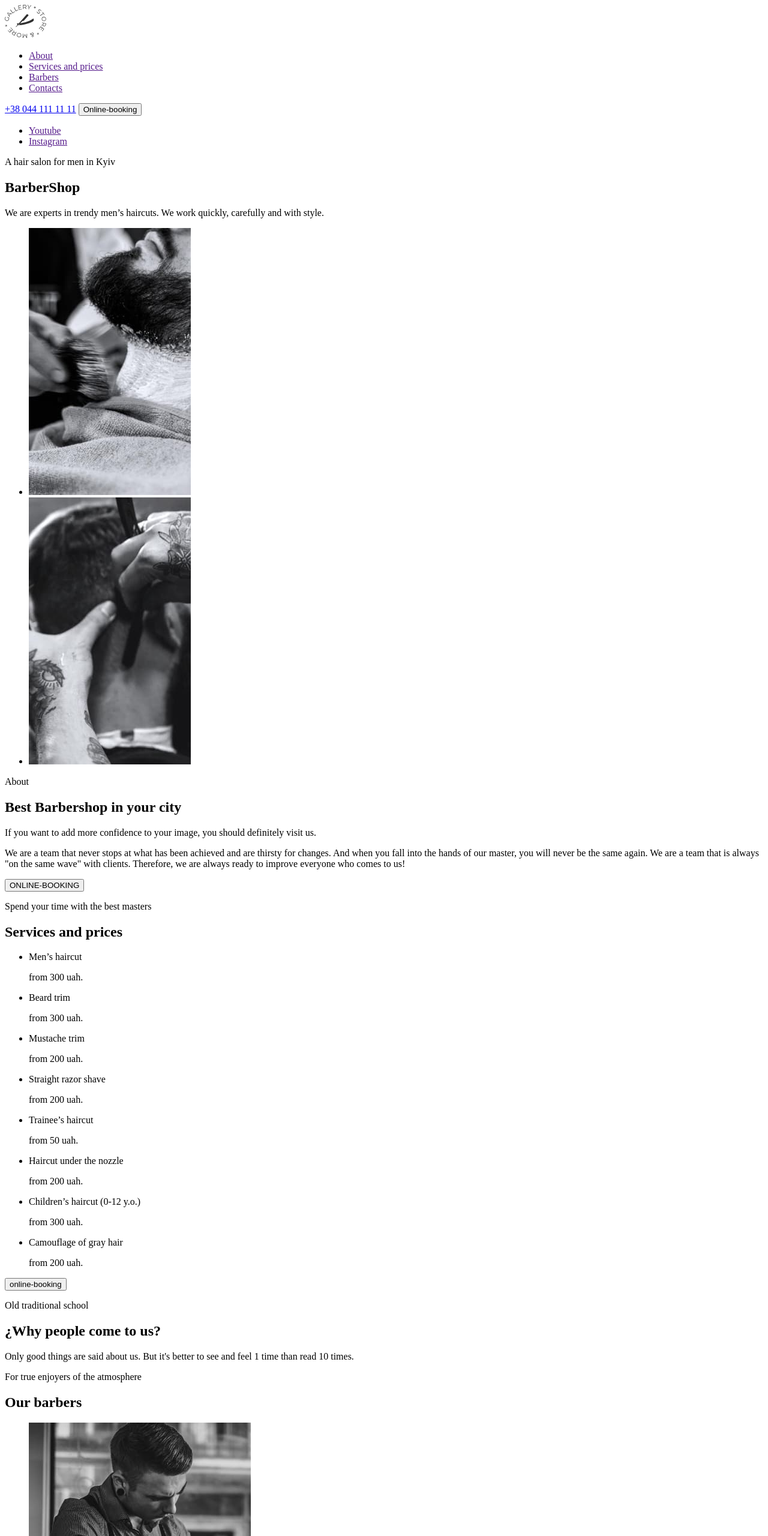
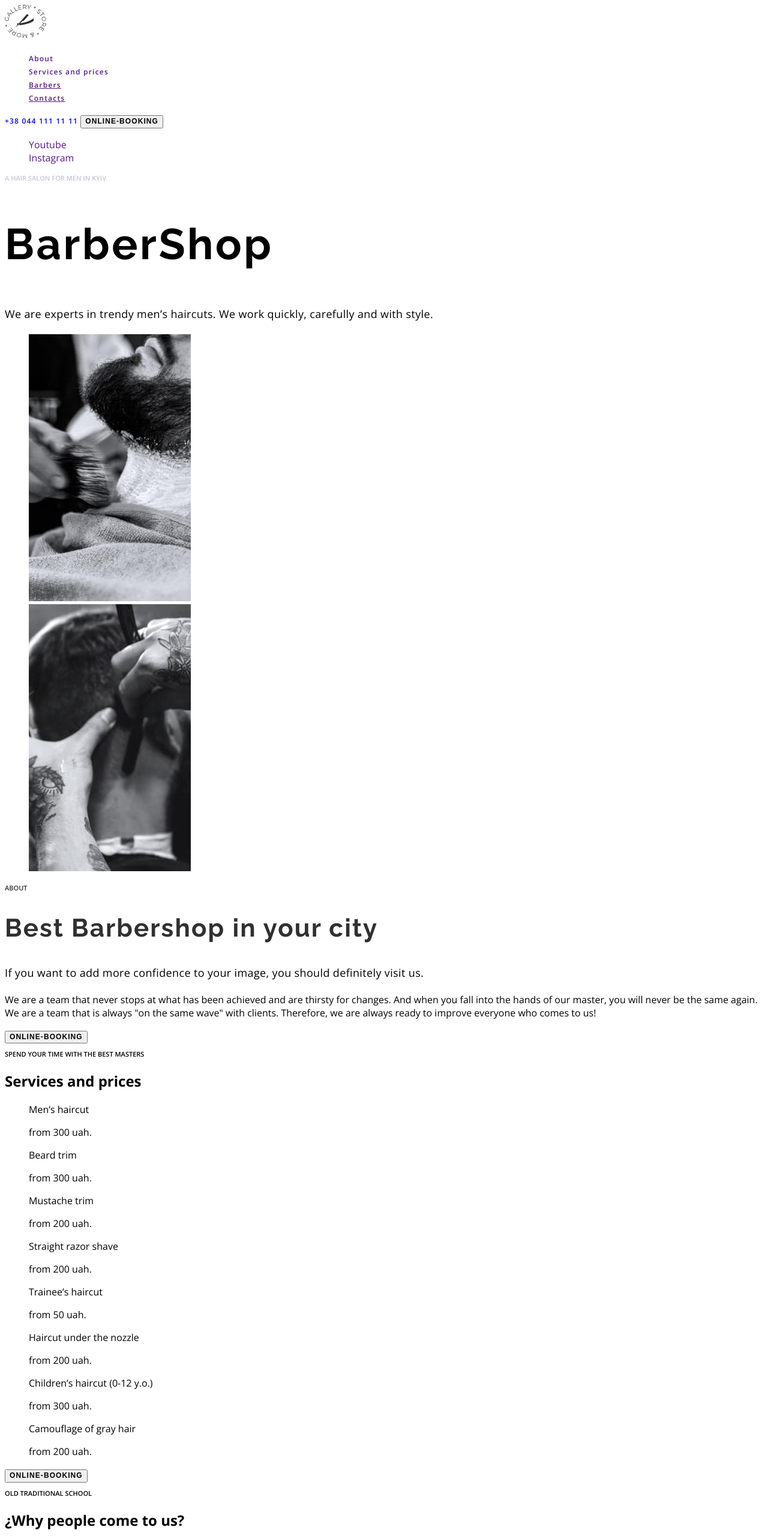
Before and after one commit to olesiaolesia/barbershop-new, a plain HTML site: page index.html in a window 1280 px wide. Shown: the top 2560 px of the page at 60% size. Drawn offline with nearby package versions, Linux system fonts and the light colour scheme.

Commit message:
add styles.css, add classes

```diff
--- a/index.html
+++ b/index.html
@@ -4,166 +4,267 @@
 		<meta charset="UTF-8" />
 		<meta name="viewport" content="width=device-width, initial-scale=1.0" />
 		<title>Barbershop</title>
+		<link rel="preconnect" href="https://fonts.googleapis.com" />
+		<link rel="preconnect" href="https://fonts.gstatic.com" crossorigin />
+		<link
+			href="https://fonts.googleapis.com/css2?family=Open+Sans:wght@400;600;700&family=Raleway:wght@700&display=swap"
+			rel="stylesheet"
+		/>
+		<link rel="stylesheet" href="./styles.css" />
 	</head>
 	<body>
-		<!-- header -->
-		<header>
-			<nav>
-				<a href="">
-					<img src="./img/logo/logo.svg" alt="logo-img" />
+		<!-- HEADER -->
+		<header class="header">
+			<nav class="header-nav">
+				<a class="logo-link" href="">
+					<img class="logo-img" src="./img/logo/logo.svg" alt="logo-img" />
 				</a>
-				<ul>
-					<li><a href="">About</a></li>
-					<li><a href="">Services and prices</a></li>
-					<li><a href="">Barbers</a></li>
-					<li><a href="">Contacts</a></li>
+				<ul class="header-menu list">
+					<li class="header-menu-item">
+						<a class="header-menu-link link" href="">About</a>
+					</li>
+					<li class="header-item">
+						<a class="header-menu-link link" href="">Services and prices</a>
+					</li>
+					<li class="header-item"><a class="header-menu-link" href="">Barbers</a></li>
+					<li class="header-item"><a class="header-menu-link" href="">Contacts</a></li>
 				</ul>
 			</nav>
-			<!-- contacts -->
-			<a href="tel:+380441111111">+38 044 111 11 11</a>
-			<button type="button">Online-booking</button>
+			<a class="header-phone link" href="tel:+380441111111">+38 044 111 11 11</a>
+			<button class="modal-btn" type="button">Online-booking</button>
 		</header>
 		<main>
-			<!-- hero -->
-			<section>
-				<ul>
-					<li>
-						<a href="" target="_blank" rel="noopener noreferrer nofollow">Youtube</a>
+			<!-- HERO -->
+			<section class="hero">
+				<div class="hero-left-side">
+					<ul class="media-list list">
+						<li class="media-item">
+							<a
+								class="media-item-link link"
+								href=""
+								target="_blank"
+								rel="noopener noreferrer nofollow"
+								>Youtube</a
+							>
 						</li>
-					<li>
-						<a href="" target="_blank" rel="noopener noreferrer nofollow">Instagram</a>
+						<li class="media-item">
+							<a
+								class="media-item-link link"
+								link
+								href=""
+								target="_blank"
+								rel="noopener noreferrer nofollow"
+								>Instagram</a
+							>
 						</li>
 					</ul>
-				<p>A hair salon for men in Kyiv</p>
-				<h1>BarberShop</h1>
-				<p>
+				</div>
+				<div class="hero-right-side">
+					<p class="suptitle suptitle-theme-dark">A hair salon for men in Kyiv</p>
+					<h1 class="main-title">BarberShop</h1>
+					<p class="subtitle">
 						We are experts in trendy men’s haircuts. We work quickly, carefully and with
 						style.
 					</p>
+				</div>
 			</section>
-			<!-- about -->
-			<section>
-				<ul>
-					<li><img src="./img/about/shave-1.jpg" alt="shaving beard" width="270" height="445"/></li>
-					<li><img src="./img/about/shave-2.jpg" alt="shaving head" width="270" height="445"/></li>
+			<!-- ABOUT -->
+			<section class="about">
+				<ul class="about-list list">
+					<li class="about-list-item">
+						<img
+							src="./img/about/shave-1.jpg"
+							alt="shaving beard"
+							width="270"
+							height="445"
+						/>
+					</li>
+					<li class="about-list-item">
+						<img
+							src="./img/about/shave-2.jpg"
+							alt="shaving head"
+							width="270"
+							height="445"
+						/>
+					</li>
 				</ul>
-				<p>About</p>
-				<h2>Best Barbershop in your city</h2>
-				<p>
+				<p class="suptitle suptitle-theme-ligth">About</p>
+				<h2 class="about-title title">Best Barbershop in your city</h2>
+				<p class="subtitle">
 					If you want to add more confidence to your image, you should definitely visit
 					us.
 				</p>
-				<p>
+				<p class="about-text">
 					We are a team that never stops at what has been achieved and are thirsty for
 					changes. And when you fall into the hands of our master, you will never be the
 					same again. We are a team that is always "on the same wave" with clients.
 					Therefore, we are always ready to improve everyone who comes to us!
 				</p>
-				<button type="button">ONLINE-BOOKING</button>
+				<button class="modal-btn" type="button">ONLINE-BOOKING</button>
 			</section>
-			<!-- prices -->
-			<section>
-				<p>Spend your time with the best masters</p>
-				<h2>Services and prices</h2>
-				<div>
-					<ul>
-						<li>
-							<p>Men’s haircut</p>
-							<p>from 300 uah.</p>
+			<!-- PRICES -->
+			<section class="prices">
+				<p class="suptitle">Spend your time with the best masters</p>
+				<h2 class="prices-title title">Services and prices</h2>
+				<div class="prices-left-side">
+					<ul class="prices-list list">
+						<li class="prices-item">
+							<p class="prices-text">Men’s haircut</p>
+							<p class="prices-text">from 300 uah.</p>
 						</li>
-						<li>
-							<p>Beard trim</p>
-							<p>from 300 uah.</p>
+						<li class="prices-item">
+							<p class="prices-text">Beard trim</p>
+							<p class="prices-text">from 300 uah.</p>
 						</li>
-						<li>
-							<p>Mustache trim</p>
-							<p>from 200 uah.</p>
+						<li class="prices-item">
+							<p class="prices-text">Mustache trim</p>
+							<p class="prices-text">from 200 uah.</p>
 						</li>
-						<li>
-							<p>Straight razor shave</p>
-							<p>from 200 uah.</p>
+						<li class="prices-item">
+							<p class="prices-text">Straight razor shave</p>
+							<p class="prices-text">from 200 uah.</p>
 						</li>
 					</ul>
 				</div>
-				<div>
-					<ul>
-						<li>
-							<p>Trainee’s haircut</p>
-							<p>from 50 uah.</p>
+				<div class="prices-right-side">
+					<ul class="prices-list list">
+						<li class="prices-item">
+							<p class="prices-text">Trainee’s haircut</p>
+							<p class="prices-text">from 50 uah.</p>
 						</li>
-						<li>
-							<p>Haircut under the nozzle</p>
-							<p>from 200 uah.</p>
+						<li class="prices-item">
+							<p class="prices-text">Haircut under the nozzle</p>
+							<p class="prices-text">from 200 uah.</p>
 						</li>
-						<li>
-							<p>Children’s haircut (0-12 y.o.)</p>
-							<p>from 300 uah.</p>
+						<li class="prices-item">
+							<p class="prices-text">Children’s haircut (0-12 y.o.)</p>
+							<p class="prices-text">from 300 uah.</p>
 						</li>
-						<li>
-							<p>Camouflage of gray hair</p>
-							<p>from 200 uah.</p>
+						<li class="prices-item">
+							<p class="prices-text">Camouflage of gray hair</p>
+							<p class="prices-text">from 200 uah.</p>
 						</li>
 					</ul>
 				</div>
-				<button type="button">online-booking</button>
+				<button class="modal-btn" type="button">online-booking</button>
 			</section>
-			<!-- advantages -->
+			<!-- ADVANTAGES -->
 			<section>
-				<p>Old traditional school</p>
-				<h2>¿Why people come to us?</h2>
-				<p>
+				<p class="suptitle">Old traditional school</p>
+				<h2 class="advantages-title title">¿Why people come to us?</h2>
+				<p class="subtitle">
 					Only good things are said about us. But it's better to see and feel 1 time than
 					read 10 times.
 				</p>
 			</section>
-			<!-- employees -->
-			<section>
-				<p>For true enjoyers of the atmosphere</p>
-				<h2>Our barbers</h2>
-				<ul>
-					<li>
-						<img src="./img/employees/john-smith.jpg" alt="shaving head" width="370" height="346" />
-						<h3>John Smith</h3>
-						<p>Extreme Barber</p>
+			<!-- EMPLOYEES -->
+			<section class="employees">
+				<p class="suptitle">For true enjoyers of the atmosphere</p>
+				<h2 class="employees-title title">Our barbers</h2>
+				<ul class="employees-list list">
+					<li class="employees-item">
+						<img
+							src="./img/employees/john-smith.jpg"
+							alt="shaving head"
+							width="370"
+							height="346"
+						/>
+						<h3 class="employees-item-title">John Smith</h3>
+						<p class="employees-item-text">Extreme Barber</p>
 					</li>
-					<li>
-						<img src="./img/employees/michele-doe.jpg" alt="shaving head" width="370" height="346" />
-						<h3>Michele Doe</h3>
-						<p>Extreme Barber</p>
+					<li class="employees-item">
+						<img
+							src="./img/employees/michele-doe.jpg"
+							alt="shaving head"
+							width="370"
+							height="346"
+						/>
+						<h3 class="employees-item-title">Michele Doe</h3>
+						<p class="employees-item-text">Extreme Barber</p>
 					</li>
-					<li>
-						<img src="./img/employees/alan-black.jpg" alt="shaving head" width="370" height="346" />
-						<h3>Alan Black</h3>
-						<p>Extreme Barber</p>
+					<li class="employees-item">
+						<img
+							src="./img/employees/alan-black.jpg"
+							alt="shaving head"
+							width="370"
+							height="346"
+						/>
+						<h3 class="employees-item-title">Alan Black</h3>
+						<p class="employees-item-text">Extreme Barber</p>
 					</li>
 				</ul>
 			</section>
-			<!-- gallery -->
-			<section>
-				<p>In Latin, "barba" means "beard"</p>
-				<img src="./img/gallery/gallery-1.jpg" alt="shaving head" width="270" height="360" />
-				<img src="./img/gallery/gallery-2.jpg" alt="shaving beard" width="270" height="360" />
-				<img src="./img/gallery/gallery-3.jpg" alt="shaving head" width="270" height="360" />
-				<img src="./img/gallery/gallery-4.jpg" alt="shaving head" width="270" height="360" />
+			<!-- GALLERY -->
+			<section class="gallery">
+				<p class="suptitle">In Latin, "barba" means "beard"</p>
+				<ul class="gallery-list list">
+					<li class="gallery-item">
+						<img
+							src="./img/gallery/gallery-1.jpg"
+							alt="shaving head"
+							width="270"
+							height="360"
+						/>
+					</li>
+					<li class="gallery-item">
+						<img
+							src="./img/gallery/gallery-2.jpg"
+							alt="shaving beard"
+							width="270"
+							height="360"
+						/>
+					</li>
+					<li class="gallery-item">
+						<img
+							src="./img/gallery/gallery-3.jpg"
+							alt="shaving head"
+							width="270"
+							height="360"
+						/>
+					</li>
+					<li class="gallery-item">
+						<img
+							src="./img/gallery/gallery-4.jpg"
+							alt="shaving head"
+							width="270"
+							height="360"
+						/>
+					</li>
+				</ul>
 			</section>
-			<section>
+			<section class="booking-form">
+				<div>
 					<!-- booking form -->
-				<h2>Online-booking</h2>
+					<h2 class="booking-form-title title">Online-booking</h2>
 					<p>BOOKING - FORM</p>
-				<!-- contacts -->
-				<h2>Contacts</h2>
-				<address>
-					<ul>
-						<li><a href="">st. Vasilkivska, 7A Kyiv, 08132</a></li>
-						<li><a href="tel:+380441111111">+38 044 111 11 11</a></li>
-						<li><a href="mailto:barbershop@email.com">barbershop@email.com</a></li>
+				</div>
+				<div>
+					<!-- CONTACTS -->
+					<h2 class="contacts-title title">Contacts</h2>
+					<address class="contacts-adress">
+						<ul class="contacts-list list">
+							<li class="contacts-item">
+								<a class="contacts-item-link" href="">st. Vasilkivska, 7A Kyiv, 08132</a>
+							</li>
+							<li class="contacts-item">
+								<a class="contacts-item-link" href="tel:+380441111111"
+									>+38 044 111 11 11</a
+								>
+							</li>
+							<li class="contacts-item">
+								<a class="contacts-item-link" href="mailto:barbershop@email.com"
+									>barbershop@email.com</a
+								>
+							</li>
 						</ul>
 					</address>
 					<p>Working hours</p>
 					<p>Every day from 9:00 to 22:00</p>
+				</div>
 			</section>
 		</main>
-		<footer>
+		<!-- FOOTER -->
+		<footer class="footer">
 			<p>© Copyright 2020</p>
 			<ul>
 				<li>
--- /dev/null
+++ b/styles.css
@@ -0,0 +1,126 @@
+:root {
+	--primary-font: "Open Sans", sans-serif;
+	--secondary-font: "Raleway", sans-serif;
+	--accent-color: #ff6c00;
+	--primary-text-color-theme-dark: #9da4bd;
+	--primary-text-color-theme-light: #303030;
+	--secondary-text-color-theme-dark: #fff;
+	--secondary-text-color-theme-light: #555;
+}
+
+.list {
+	list-style: none;
+}
+
+.link {
+	text-decoration: none;
+}
+
+body {
+	font-family: var(--primary-font);
+}
+
+/* ============ HERO ============  */
+.main-title {
+	font-family: var(--secondary-font);
+	font-size: 72px;
+	font-weight: 700;
+	line-height: 1.18;
+	letter-spacing: 3.6px;
+	/* color: var(--secondary-text-color-theme-dark); */
+}
+
+/* ============ COMPONENTS ============  */
+
+.modal-btn {
+	font-size: 12px;
+	font-weight: 600;
+	line-height: 1.33;
+	letter-spacing: 1.08px;
+	text-transform: uppercase;
+	cursor: pointer;
+	/* color: #FFF; */
+}
+
+.modal-btn:is(:hover, :focus) {
+	background-color: var(--accent-color);
+	color: #fff;
+}
+
+.media-list-link {
+	font-size: 11px;
+	font-weight: 600;
+	line-height: 1.36;
+	letter-spacing: 2.2px;
+	color: var(--primary-text-color-theme-light);
+}
+
+.media-list-link:is(:hover, :focus) {
+	color: var(--accent-color);
+}
+
+.secondary-title {
+}
+
+.suptitle {
+	font-size: 11px;
+	font-weight: 600;
+	line-height: 1.36;
+	text-transform: uppercase;
+}
+
+.suptitle-theme-dark {
+	color: rgba(157, 164, 189, 0.6);
+}
+
+.suptitle-theme-ligth {
+	color: var(--primary-text-color-theme-light);
+}
+
+.subtitle {
+	font-size: 18px;
+	font-weight: 400;
+	line-height: 1.66;
+	letter-spacing: 0.36px;
+	/* color: var(--primary-text-color-theme-dark); */
+}
+
+/* ============ HEADER ============  */
+
+.header-menu-link {
+	font-size: 12px;
+	font-weight: 600;
+	line-height: 1.33;
+	letter-spacing: 1.2px;
+	/* color: var(--secondary-text-color-theme-dark); */
+}
+
+.header-menu-link:is(:hover, :focus) {
+	color: var(--accent-color);
+}
+
+.header-phone {
+	font-size: 12px;
+	font-weight: 600;
+	line-height: 1.33;
+	letter-spacing: 1.2px;
+	/* color: var(--secondary-text-color-theme-dark); */
+}
+
+.header-phone:is(:hover, :focus) {
+	color: var(--accent-color);
+}
+
+/* ============ ABOUT ============  */
+.about-title {
+	font-family: var(--secondary-font);
+	font-size: 42px;
+	font-weight: 700;
+	line-height: 1.16;
+	letter-spacing: 2.1px;
+	color: #303030;
+}
+
+/* ============ ABOUT ============  */
+/* ============ ABOUT ============  */
+/* ============ ABOUT ============  */
```
Lines whose indentation alone changed are shown as unchanged.
